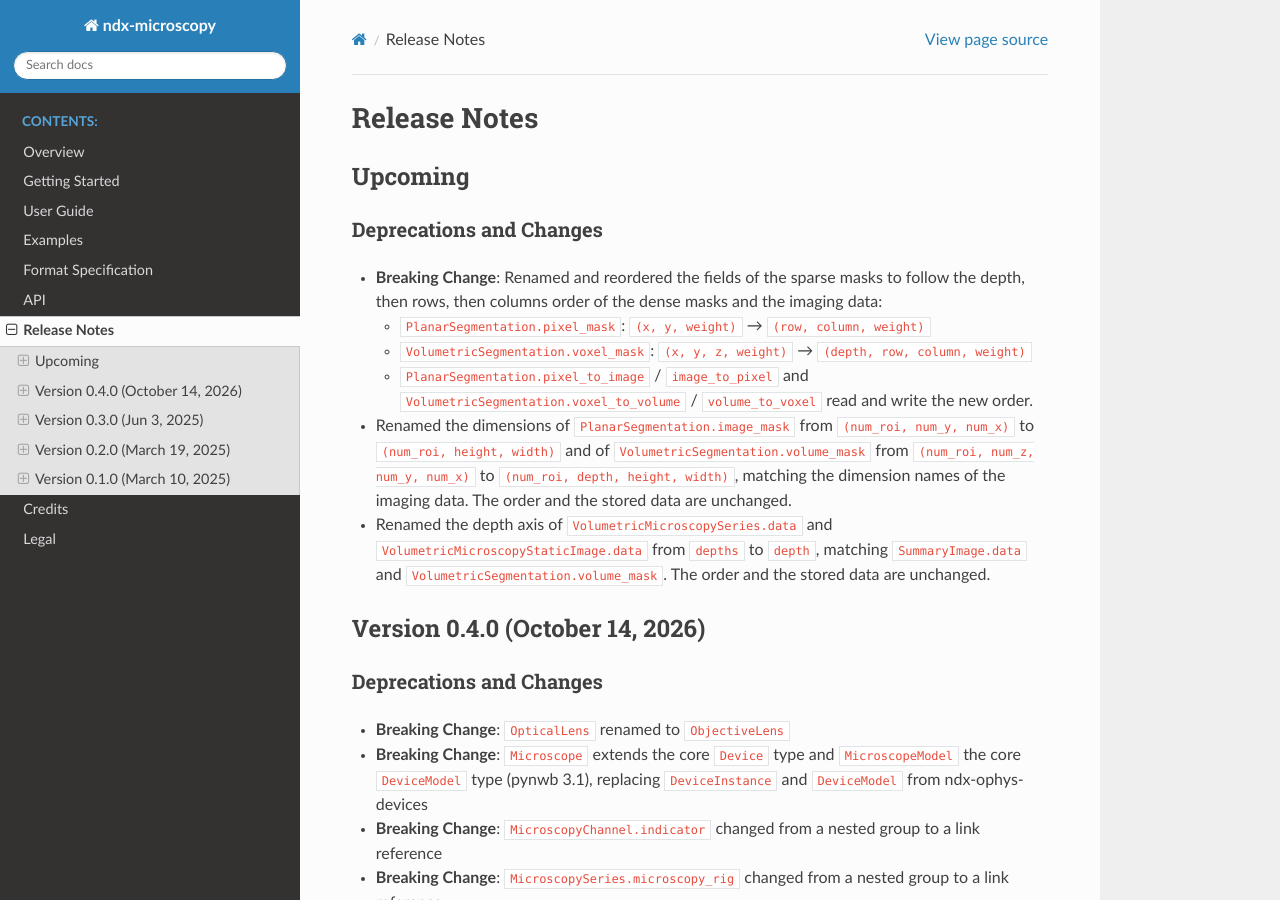
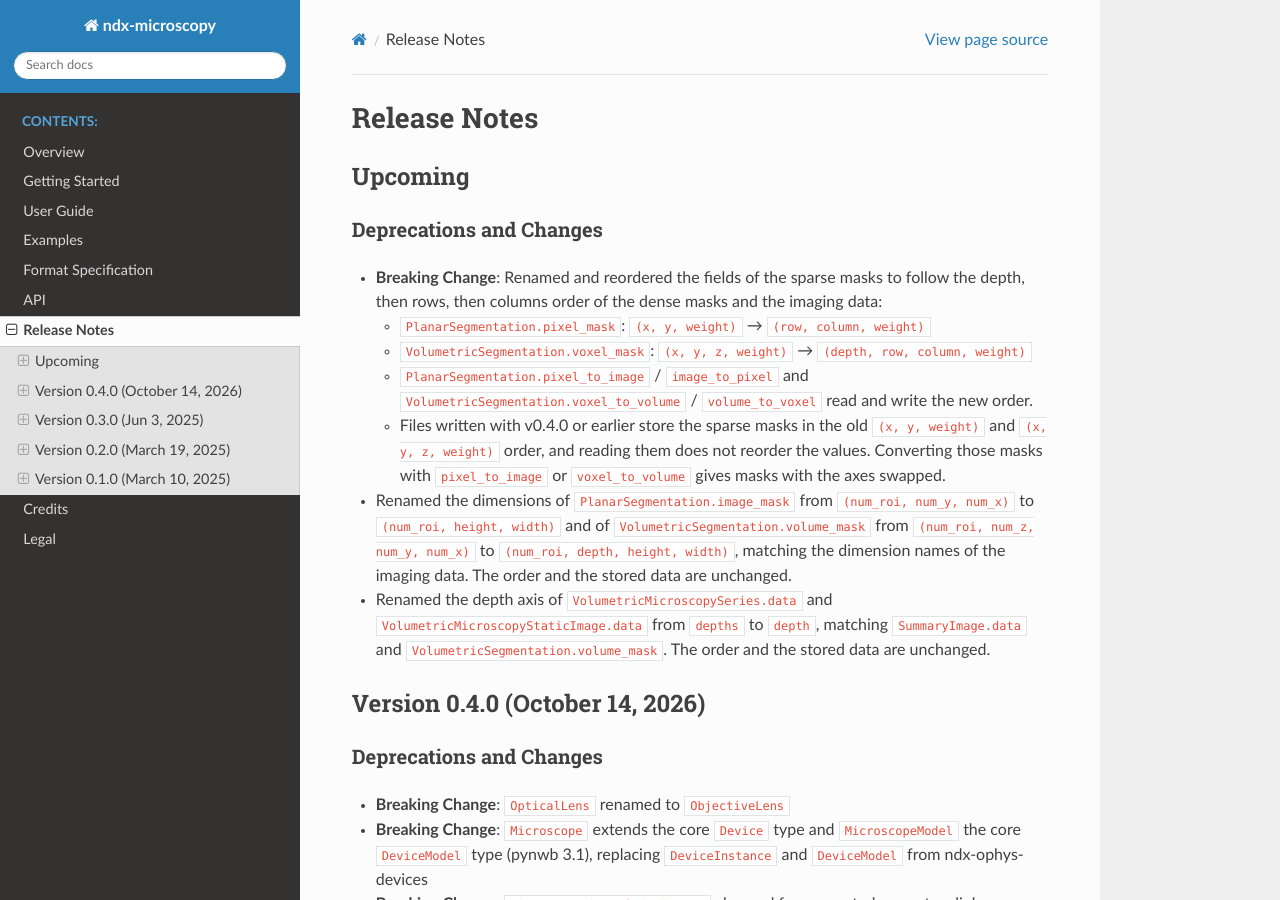
Before and after one commit to catalystneuro/ndx-microscopy, a Sphinx documentation site: the page built from docs/source/release_notes.rst, in a window 1280 px wide and 900 px high. Built offline with Sphinx 7.4.7 and the Read the Docs theme 3.1.0, drawn with Linux system fonts in a browser that asks for light colours; pages that are not in the unit, such as notebooks, are missing from menus.

Commit message:
Note that sparse masks in v0.4.0 files keep the old order

```diff
--- a/docs/source/release_notes.rst
+++ b/docs/source/release_notes.rst
@@ -15,6 +15,7 @@ Deprecations and Changes
   * ``PlanarSegmentation.pixel_mask``: ``(x, y, weight)`` → ``(row, column, weight)``
   * ``VolumetricSegmentation.voxel_mask``: ``(x, y, z, weight)`` → ``(depth, row, column, weight)``
   * ``PlanarSegmentation.pixel_to_image`` / ``image_to_pixel`` and ``VolumetricSegmentation.voxel_to_volume`` / ``volume_to_voxel`` read and write the new order.
+  * Files written with v0.4.0 or earlier store the sparse masks in the old ``(x, y, weight)`` and ``(x, y, z, weight)`` order, and reading them does not reorder the values. Converting those masks with ``pixel_to_image`` or ``voxel_to_volume`` gives masks with the axes swapped.
 
 * Renamed the dimensions of ``PlanarSegmentation.image_mask`` from ``(num_roi, num_y, num_x)`` to ``(num_roi, height, width)`` and of ``VolumetricSegmentation.volume_mask`` from ``(num_roi, num_z, num_y, num_x)`` to ``(num_roi, depth, height, width)``, matching the dimension names of the imaging data. The order and the stored data are unchanged.
 
```
Also changed, not shown: CHANGELOG.md (+1 -0 lines).
